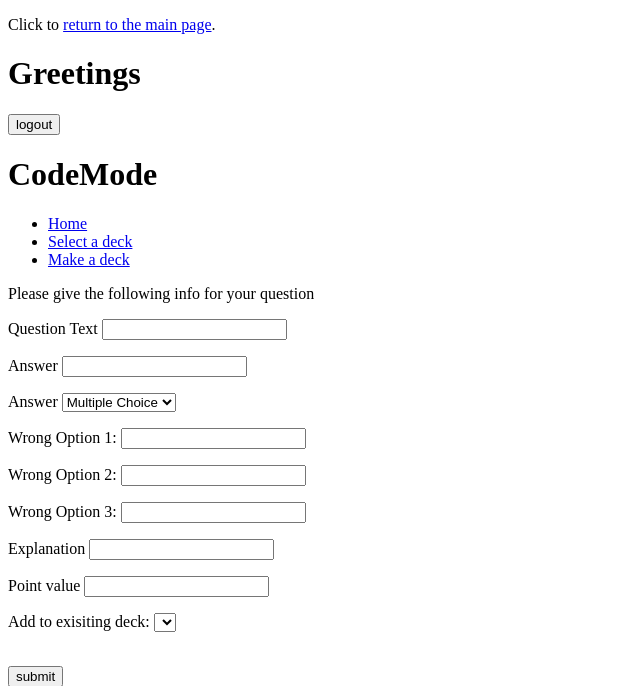
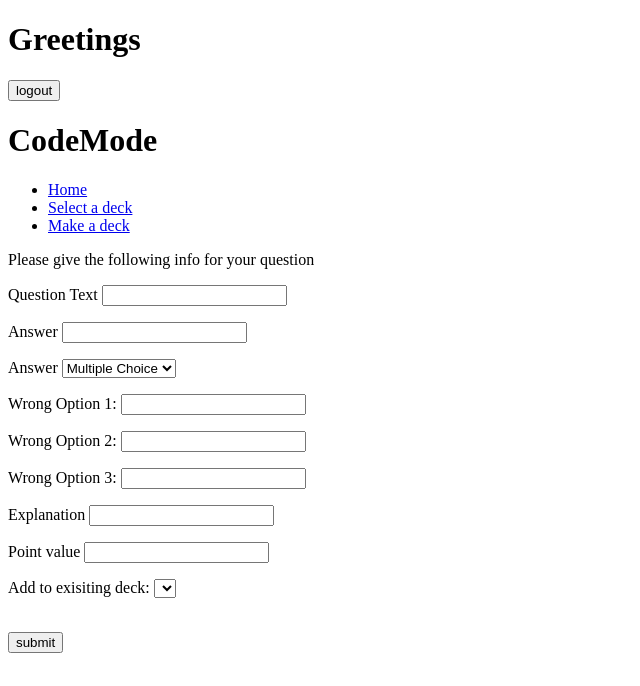
Before and after one commit to mflem/CodeMode, a Flask app: page /make/ in a window 1280 px wide. Shown: the top 686 px of the page, without its empty margins (0-640 px from the left). Run offline with Flask 2, Linux system fonts and the light colour scheme; lists and menus that the app fills with data are empty; parts of the project's set-up code (start-up, migrations or seed data) failed here and were passed over; some libraries are stand-ins or nearby versions.

Commit message:
Update codemode.html

```diff
--- a/templates/codemode.html
+++ b/templates/codemode.html
@@ -10,7 +10,7 @@ Draft -->
   </head>
   <body>
     {% block main_content %}
-    <p>Click to <a href="{{ url_for('index') }}">return to the main page</a>.</p>
+<!--     <p>Click to <a href="{{ url_for('index') }}">return to the main page</a>.</p> -->
 
     <h1>Greetings {{name}}</h1>
 
```
